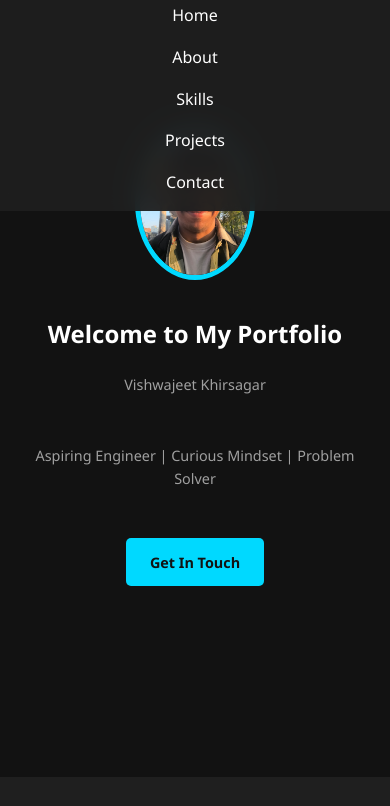
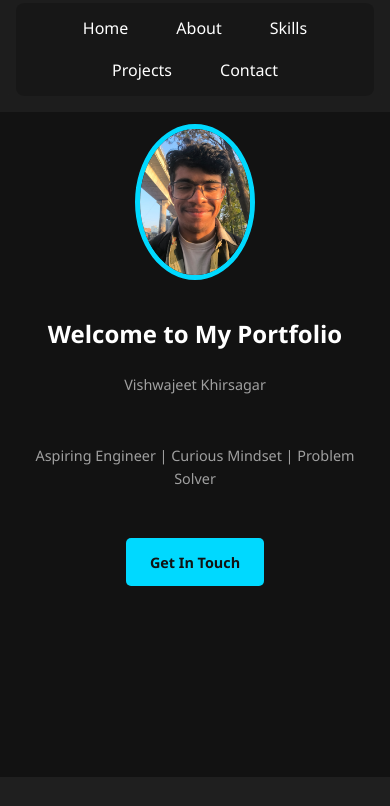
Before and after one commit to KVishwajeet11/Portfoliobc, a plain HTML site: page index.html in a window 390 px wide. Shown: the part 67-873 px from the top of the page. Drawn offline with Linux system fonts and the light colour scheme.

Commit message:
Update style.css

```diff
--- a/style.css
+++ b/style.css
@@ -350,16 +350,41 @@ footer {
 /* Responsive Design */
 @media (max-width: 768px) {
     .nav-content {
-        flex-direction: column;
-        gap: 1rem;
+        flex-direction: row;
+        flex-wrap: wrap;
+        justify-content: space-between;
         padding: 0 1rem;
+        gap: 0.5rem;
     }
 
     .nav-links {
-        flex-direction: column;
-        align-items: center;
+        flex-direction: row;
+        flex-wrap: wrap;
+        justify-content: center;
         gap: 1rem;
+        padding: 0.8rem;
+        width: 100%;
+        background-color: rgba(0, 0, 0, 0.2);
+        border-radius: 8px;
+        margin-top: 0.5rem;
     }
+
+    .nav-links li {
+        font-size: 1rem;
+    }
+
+    .nav-links a {
+        padding: 0.5rem 1rem;
+        transition: all 0.3s ease;
+    }
+
+    .nav-links a:hover {
+        color: #00d9ff;
+        background-color: rgba(255, 255, 255, 0.1);
+        border-radius: 4px;
+    }
+
+
 
     .hero {
         padding: 1rem;
```
